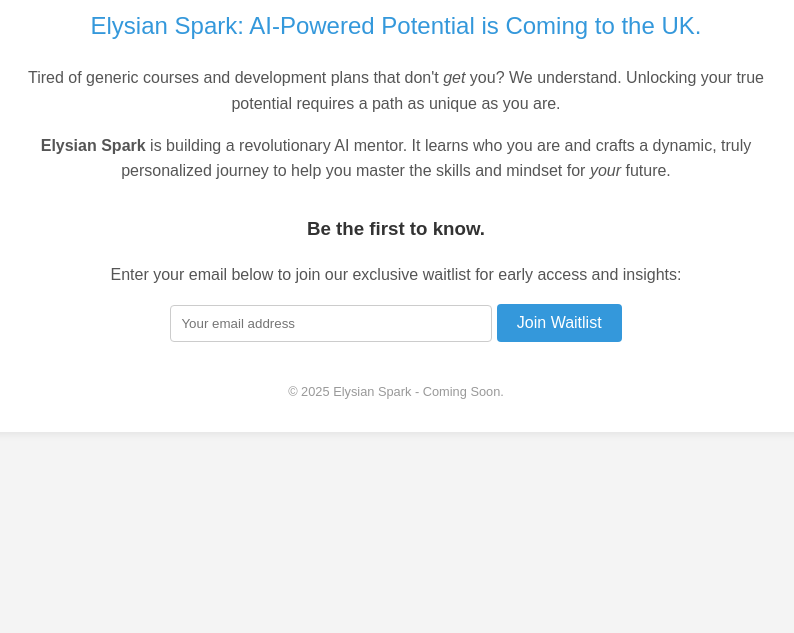
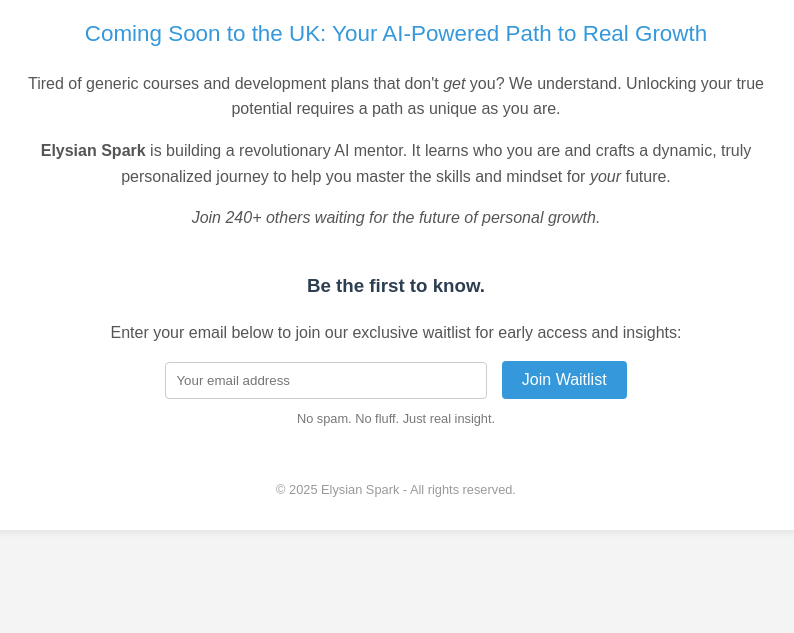
Before and after one commit to germainman/ElysianSpark, a plain HTML site: page index.html in a window 1280 px wide. Shown: the part 167-800 px from the top of the page, without its empty margins (244-1038 px from the left). Drawn offline with Linux system fonts and the light colour scheme.

Commit message:
Update index.html

```diff
--- a/index.html
+++ b/index.html
@@ -1,30 +1,89 @@
 <!DOCTYPE html>
 <html lang="en">
 <head>
-    <meta charset="UTF-8">
-    <meta name="viewport" content="width=device-width, initial-scale=1.0">
+  <meta charset="UTF-8" />
+  <meta name="viewport" content="width=device-width, initial-scale=1.0"/>
+  <meta name="description" content="Join the waitlist for Elysian Spark — the AI mentor that helps you grow with personalized learning, habits, and mindset transformation." />
   <title>Elysian Spark - AI-Powered Personal Growth</title>
+  <link rel="icon" type="image/png" href="favicon.png" />
   <style>
-        body { font-family: sans-serif; line-height: 1.6; margin: 0; padding: 0; background: #f4f4f4; color: #333; }
-        .container { max-width: 800px; margin: 50px auto; padding: 30px; background: #fff; box-shadow: 0 0 10px rgba(0,0,0,0.1); text-align: center; }
-        h1 { color: #2c3e50; }
-        h2 { color: #3498db; font-weight: normal; }
-        p { color: #555; }
-        .form { margin-top: 30px; }
-        input[type="email"] { padding: 10px; width: 60%; max-width: 300px; border: 1px solid #ccc; border-radius: 4px; }
-        button { padding: 10px 20px; background: #3498db; color: #fff; border: none; border-radius: 4px; cursor: pointer; font-size: 1em; }
-        button:hover { background: #2980b9; }
-        .footer { margin-top: 40px; font-size: 0.8em; color: #999; }
+    body {
+      font-family: sans-serif;
+      line-height: 1.6;
+      margin: 0;
+      padding: 0;
+      background: #f4f4f4;
+      color: #333;
+    }
+    .container {
+      max-width: 800px;
+      margin: 50px auto;
+      padding: 30px;
+      background: #fff;
+      box-shadow: 0 0 10px rgba(0,0,0,0.1);
+      text-align: center;
+    }
+    h1 {
+      color: #2c3e50;
+      font-size: 2.2em;
+    }
+    h2 {
+      color: #3498db;
+      font-weight: normal;
+      font-size: 1.4em;
+    }
+    h3 {
+      margin-top: 40px;
+      color: #2c3e50;
+    }
+    p {
+      color: #555;
+    }
+    .form {
+      margin-top: 30px;
+    }
+    input[type="email"] {
+      padding: 10px;
+      width: 60%;
+      max-width: 300px;
+      border: 1px solid #ccc;
+      border-radius: 4px;
+    }
+    button {
+      padding: 10px 20px;
+      background: #3498db;
+      color: #fff;
+      border: none;
+      border-radius: 4px;
+      cursor: pointer;
+      font-size: 1em;
+      margin-left: 10px;
+    }
+    button:hover {
+      background: #2980b9;
+    }
+    .subtle {
+      font-size: 0.8em;
+      color: #777;
+      margin-top: 10px;
+    }
+    .footer {
+      margin-top: 50px;
+      font-size: 0.8em;
+      color: #999;
+    }
   </style>
 </head>
 <body>
   <div class="container">
     <h1>Stop Guessing. Start Growing.</h1>
-        <h2>Elysian Spark: AI-Powered Potential is Coming to the UK.</h2>
+    <h2>Coming Soon to the UK: Your AI-Powered Path to Real Growth</h2>
 
     <p>Tired of generic courses and development plans that don't <em>get</em> you? We understand. Unlocking your true potential requires a path as unique as you are.</p>
 
     <p><strong>Elysian Spark</strong> is building a revolutionary AI mentor. It learns who you are and crafts a dynamic, truly personalized journey to help you master the skills and mindset for <em>your</em> future.</p>
+
+    <p><em>Join 240+ others waiting for the future of personal growth.</em></p>
 
     <div class="form">
       <h3>Be the first to know.</h3>
@@ -32,13 +91,15 @@
 
       <form action="https://formspree.io/f/xrbqwdbv" method="POST">
         <label for="email" style="display: none;">Email:</label>
-                <input type="email" id="email" name="email" placeholder="Your email address" required>
+        <input type="email" id="email" name="email" placeholder="Your email address" required />
         <button type="submit">Join Waitlist</button>
       </form>
+
+      <p class="subtle">No spam. No fluff. Just real insight.</p>
     </div>
 
     <div class="footer">
-            &copy; 2025 Elysian Spark - Coming Soon.
+      &copy; 2025 Elysian Spark - All rights reserved.
     </div>
   </div>
 </body>
```
Lines whose indentation alone changed are shown as unchanged.
